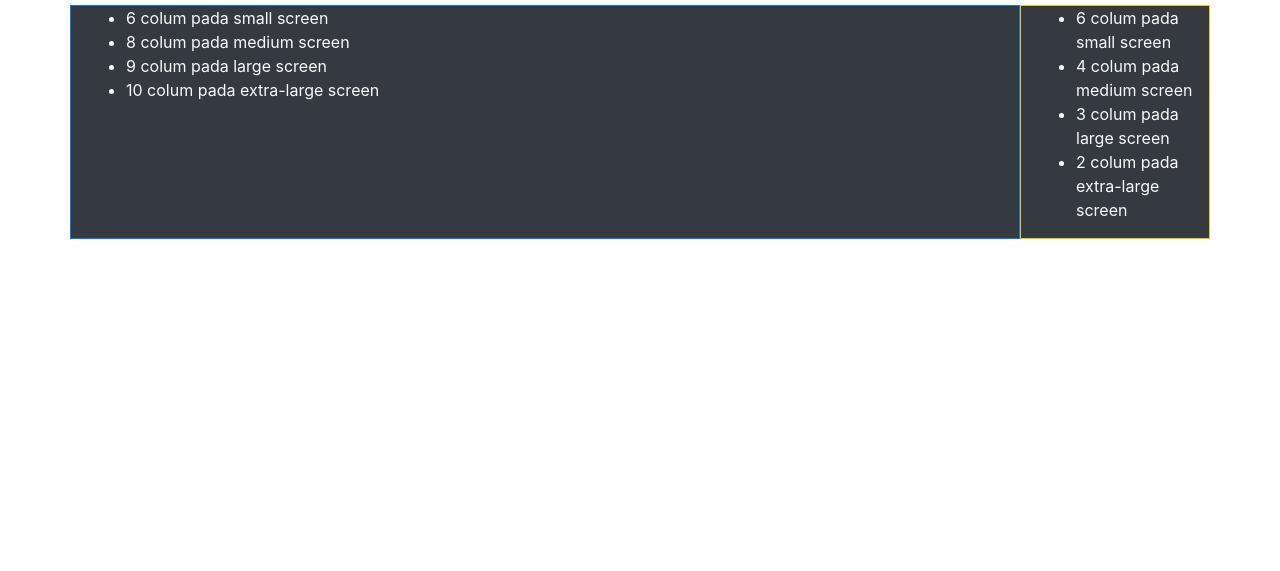
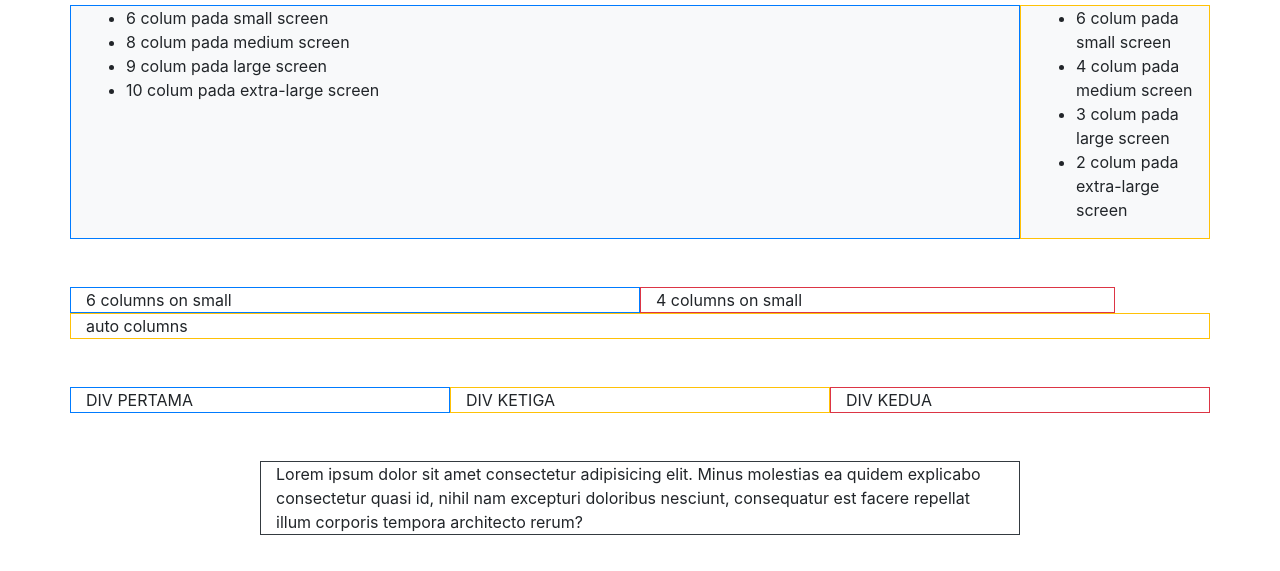
Before and after one commit to ricoantonio/JC10-Bootstrap, a plain HTML site: page gridflex.html in a window 1280 px wide. Shown: the part 71-642 px from the top of the page. Drawn offline with nearby package versions, Linux system fonts and the light colour scheme.

Commit message:
Finish Grid

```diff
--- a/gridflex.html
+++ b/gridflex.html
@@ -15,7 +15,8 @@
     <!-- Dalam grid bootstrap, lebaw browser dibagi menjadi 12 bagian -->
 
     <div class="container">
-        <div class="row bg-dark text-light">
+        <!-- 1 -->
+        <div class="row bg-light mb-5">
             <div class="border border-primary col-sm-6 col-md-8 col-lg-9 col-xl-10">
                 <ul>
                     <li>6 colum pada small screen</li>
@@ -33,6 +34,34 @@
                 </ul>
             </div>
         </div>
+
+        <!-- 2 -->
+        <div class="row mb-5">
+            <div class="col-sm-6 border border-primary">6 columns on small</div>
+            <div class="col-sm-5 border border-danger">4 columns on small</div>
+            <div class="col border border-warning">auto columns</div>
+        </div>
+
+        <!-- 3 -->
+        <!-- order, menentukan urutan -->
+        <div class="row mb-5">
+            <div class="col-sm-4 border border-primary order-1">DIV PERTAMA</div>
+            <div class="col-sm-4 border border-danger order-3">DIV KEDUA</div>
+            <div class="col-sm-4 border border-warning order-2">DIV KETIGA</div>
+        </div>
+
+        <!-- 4 -->
+        <!-- Offset -->
+        <!-- Skip beberapa bagian -->
+        <div class="row">
+            <div class="col-sm-8 offset-2  border border-dark">
+                Lorem ipsum dolor sit amet consectetur adipisicing elit. Minus molestias ea quidem explicabo consectetur quasi id, nihil nam excepturi doloribus nesciunt, consequatur est facere repellat illum corporis tempora architecto rerum?
+            </div>
+        </div>
+
+
+
+
     </div>
 
 
```
